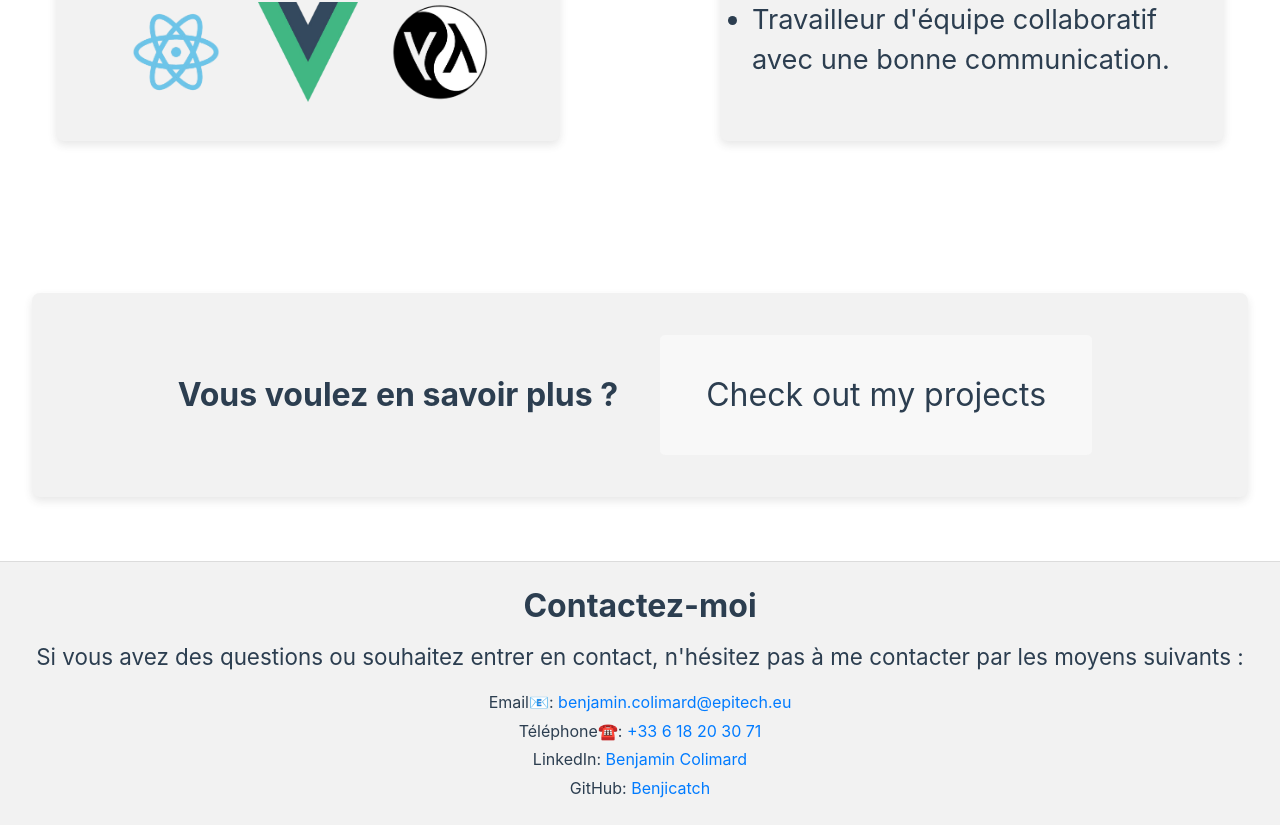
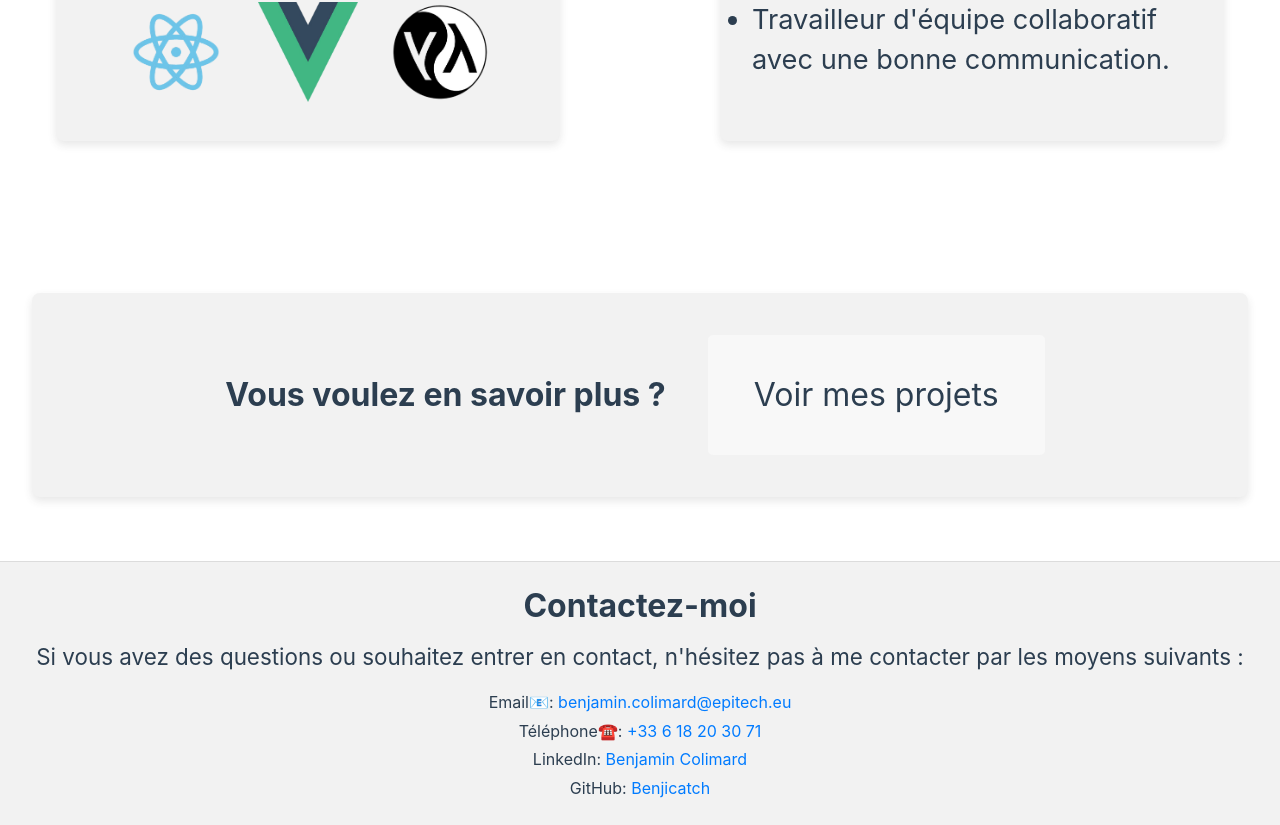
Before and after one commit to Benjicatch/Portfolio, a Vue app: page / in a window 1280 px wide. Shown: the part 1387-2212 px from the top of the page. Built offline with nearby package versions, Linux system fonts and the light colour scheme.

Commit message:
fix: language see my projects for FR

```diff
--- a/src/i18n/index.ts
+++ b/src/i18n/index.ts
@@ -32,7 +32,8 @@ const messages = {
         whyItem1: "Passionate about clean, efficient code.",
         whyItem2: "Strong problem-solving and debugging skills.",
         whyItem3: "Collaborative team player with good communication.",
-        projects: "Want to know more?"
+        projects: "Want to know more?",
+        projectsButton: "See my projects"
       },
       projects: {
         title: "Projects",
@@ -146,7 +147,8 @@ const messages = {
         whyItem1: "Passionné par le code propre et efficace.",
         whyItem2: "Solides compétences en résolution de problèmes et en débogage.",
         whyItem3: "Travailleur d'équipe collaboratif avec une bonne communication.",
-        projects: "Vous voulez en savoir plus ?"
+        projects: "Vous voulez en savoir plus ?",
+        projectsButton: "Voir mes projets"
       },
       projects: {
         title: "Projets",
--- a/src/views/HomeView.vue
+++ b/src/views/HomeView.vue
@@ -69,7 +69,7 @@ const skills = [
     </section>
     <section class="projects">
       <h2 class="title">{{ $t("home.projects") }}</h2>
-      <a href="#projects" class="btn">Check out my projects</a>
+      <a href="#projects" class="btn">{{ $t("home.projectsButton") }}</a>
     </section>
   </div>
   <ContactMe />
```
